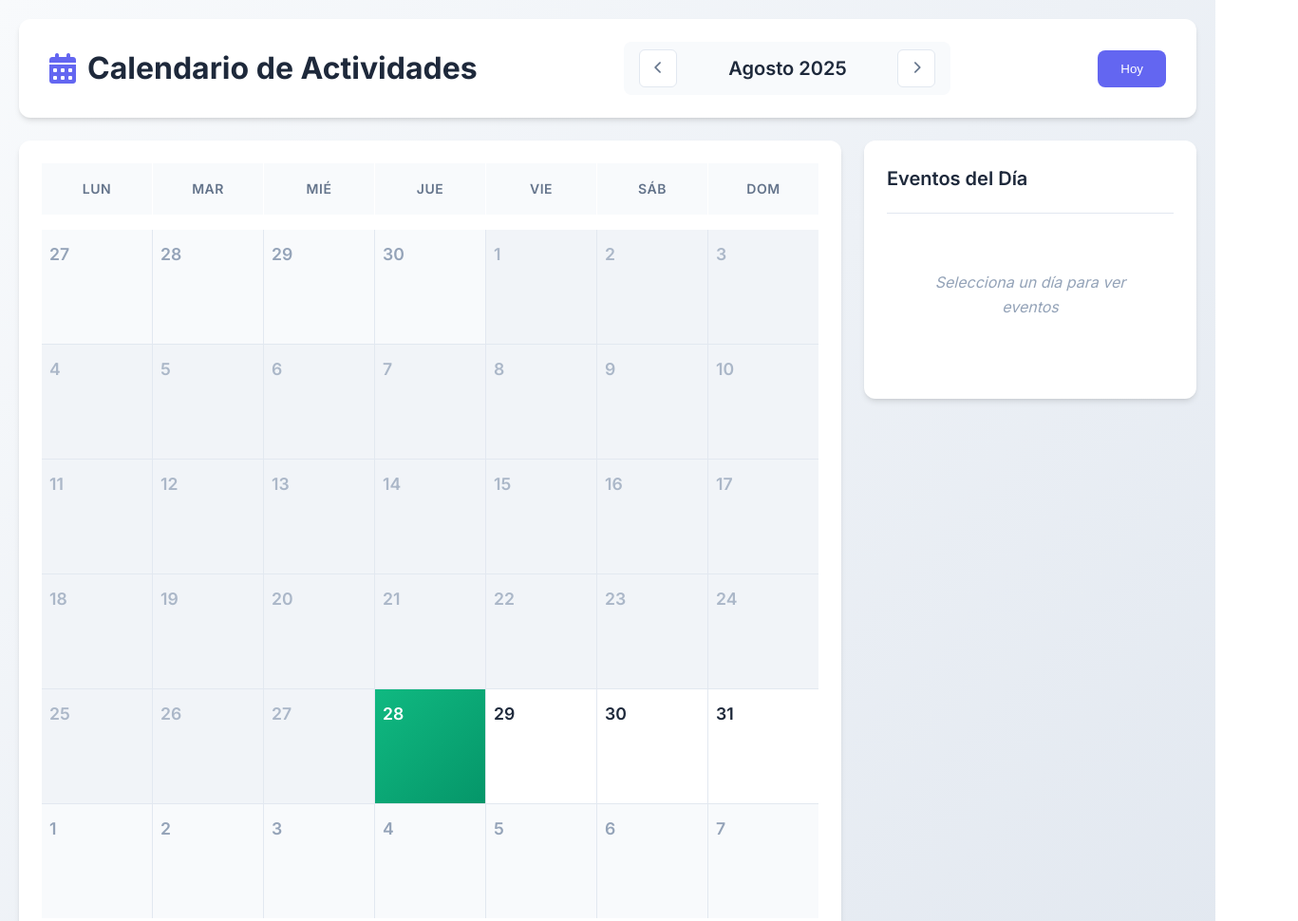
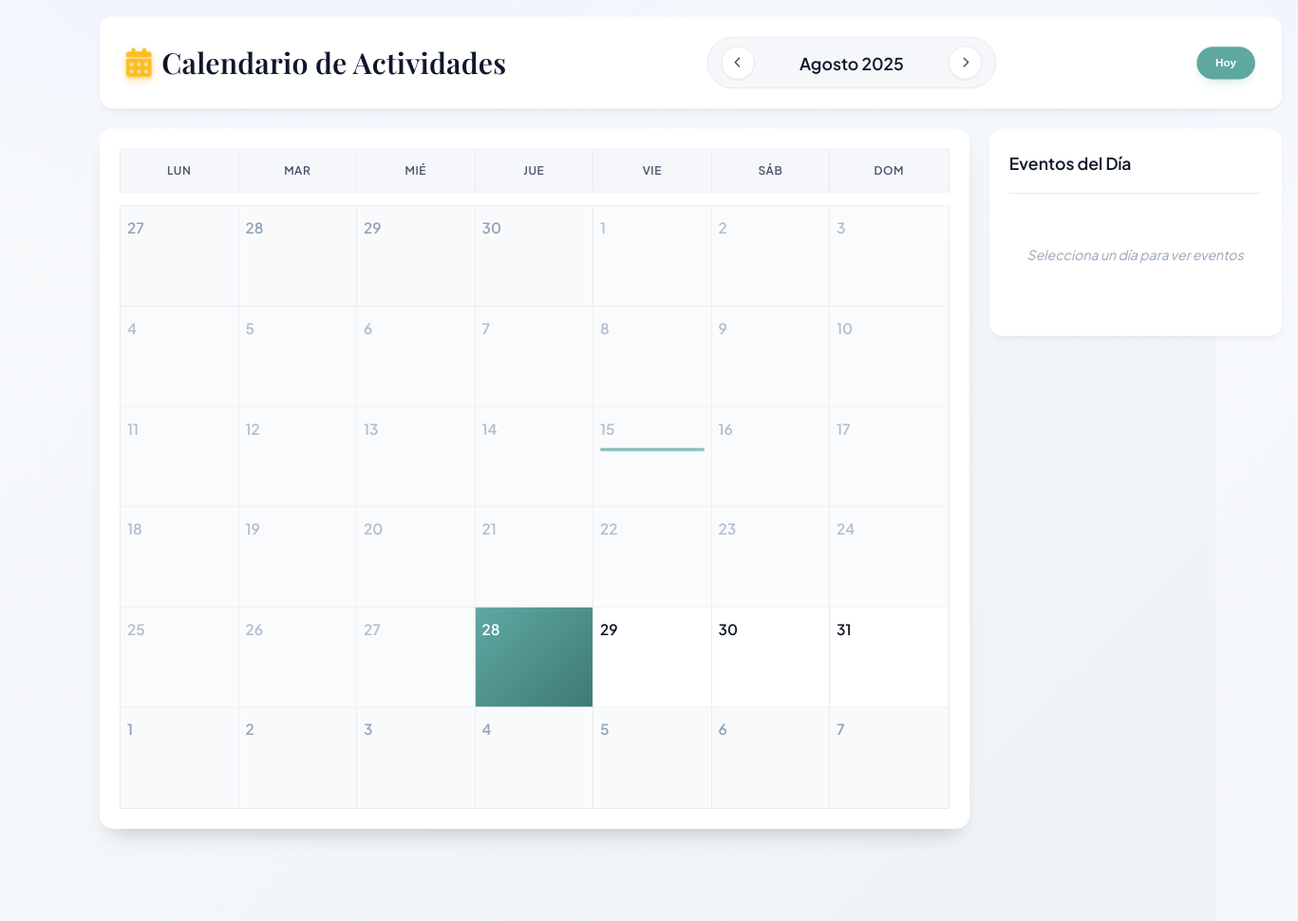
Before and after one commit to labiblio/calendario, a plain HTML site: page index.html in a window 1280 px wide. Shown: the top 970 px of the page at 95% size, 1367 px wide, since content can reach past the window. Drawn offline with nearby package versions, Linux system fonts and the light colour scheme.

Commit message:
Add files via upload

```diff
--- a/index.html
+++ b/index.html
@@ -5,7 +5,7 @@
     <meta name="viewport" content="width=device-width, initial-scale=1.0">
     <title>Calendario de Actividades</title>
     <link rel="stylesheet" href="styles.css">
-    <link href="https://fonts.googleapis.com/css2?family=Inter:wght@300;400;500;600;700&display=swap" rel="stylesheet">
+    <link href="https://fonts.googleapis.com/css2?family=Plus+Jakarta+Sans:wght@300;400;500;600;700&family=Playfair+Display:wght@600;700&display=swap" rel="stylesheet">
     <link href="https://cdnjs.cloudflare.com/ajax/libs/font-awesome/6.0.0/css/all.min.css" rel="stylesheet">
 </head>
 <body>
--- a/script.js
+++ b/script.js
@@ -4,12 +4,15 @@ class CalendarApp {
         this.selectedDate = null;
         this.events = this.loadEvents();
         this.editingEvent = null;
+        this.includeCanaryHolidays = true; // include Canary Islands holidays
+        this.holidays = {}; // populated per year
 
         this.init();
     }
 
     init() {
         this.bindEvents();
+        this.holidays = this.buildHolidays(this.currentDate.getFullYear());
         this.renderCalendar();
         this.updateCurrentMonthDisplay();
     }
@@ -50,6 +53,11 @@ class CalendarApp {
 
         const year = this.currentDate.getFullYear();
         const month = this.currentDate.getMonth();
+
+        // Refresh holidays if year changed
+        if (!this.holidays || this.holidays.__year !== year) {
+            this.holidays = this.buildHolidays(year);
+        }
 
         // Get first day of month and number of days
         const firstDay = new Date(year, month, 1);
@@ -122,8 +130,8 @@ class CalendarApp {
             const dayEventsEl = document.createElement('div');
             dayEventsEl.className = 'day-events';
 
-            // Add events for this day
-            const dayEvents = this.events[dateKey] || [];
+            // Add events (user + holidays) for this day
+            const dayEvents = this.getCombinedEventsForDate(dateKey);
             dayEvents.slice(0, 3).forEach(event => {
                 const eventDot = document.createElement('div');
                 eventDot.className = `event-dot ${event.type}`;
@@ -143,22 +151,22 @@ class CalendarApp {
             dayElement.appendChild(dayEventsEl);
 
             // Add click event
-            dayElement.addEventListener('click', () => {
-                this.selectDate(currentYear, adjustedMonth, dayNumber);
+            dayElement.addEventListener('click', (e) => {
+                this.selectDate(currentYear, adjustedMonth, dayNumber, e.currentTarget);
             });
 
             calendarDays.appendChild(dayElement);
         }
     }
 
-    selectDate(year, month, day) {
+    selectDate(year, month, day, clickedEl) {
         // Remove previous selection
         document.querySelectorAll('.calendar-day.selected').forEach(el => {
             el.classList.remove('selected');
         });
 
         // Add selection to clicked day
-        event.currentTarget.classList.add('selected');
+        if (clickedEl) clickedEl.classList.add('selected');
 
         this.selectedDate = new Date(year, month, day);
         this.updateSelectedDateDisplay();
@@ -201,34 +209,35 @@ class CalendarApp {
         }
 
         const dateKey = this.getDateKey(this.selectedDate);
-        const dayEvents = this.events[dateKey] || [];
+        const dayEvents = this.getCombinedEventsForDate(dateKey);
 
-        if (dayEvents.length === 0) {
-            eventsList.innerHTML = '<p class="no-events">No hay eventos para este día</p>';
-            return;
-        }
-
-        // Sort events by time
+        // Sort events by time (holidays first, then by time)
         dayEvents.sort((a, b) => {
+            const ah = a.readOnly ? 0 : 1;
+            const bh = b.readOnly ? 0 : 1;
+            if (ah !== bh) return ah - bh;
             if (!a.time && !b.time) return 0;
             if (!a.time) return 1;
             if (!b.time) return -1;
             return a.time.localeCompare(b.time);
         });
 
-        eventsList.innerHTML = dayEvents.map(event => `
-            <div class="event-item ${event.type}" data-event-id="${event.id}">
-                <div class="event-title">${event.title}</div>
+        eventsList.innerHTML = dayEvents.map(event => {
+            const isHoliday = !!event.readOnly;
+            return `
+            <div class="event-item ${event.type}${isHoliday ? ' holiday' : ''}" ${isHoliday ? '' : `data-event-id="${event.id}"`}>
+                <div class="event-title">${event.title}${isHoliday ? ' <span class="badge-holiday">Festivo</span>' : ''}</div>
                 ${event.time ? `<div class="event-time">${event.time}${event.duration ? ` (${event.duration} min)` : ''}</div>` : ''}
                 ${event.description ? `<div class="event-description">${event.description}</div>` : ''}
-                <span class="event-priority ${event.priority}">${this.getPriorityText(event.priority)}</span>
-            </div>
-        `).join('');
+                ${isHoliday ? '' : `<span class="event-priority ${event.priority}">${this.getPriorityText(event.priority)}</span>`}
+            </div>`;
+        }).join('');
 
-        // Add click events to edit events
+        // Add click events to edit events (ignore holidays)
         eventsList.querySelectorAll('.event-item').forEach(item => {
             item.addEventListener('click', () => {
                 const eventId = item.dataset.eventId;
+                if (!eventId) return;
                 this.editEvent(eventId);
             });
         });
@@ -251,12 +260,14 @@ class CalendarApp {
 
     nextMonth() {
         this.currentDate.setMonth(this.currentDate.getMonth() + 1);
+        this.holidays = this.buildHolidays(this.currentDate.getFullYear());
         this.renderCalendar();
         this.updateCurrentMonthDisplay();
     }
 
     goToToday() {
         this.currentDate = new Date();
+        this.holidays = this.buildHolidays(this.currentDate.getFullYear());
         this.renderCalendar();
         this.updateCurrentMonthDisplay();
     }
@@ -386,6 +397,12 @@ class CalendarApp {
         return `${date.getFullYear()}-${String(date.getMonth() + 1).padStart(2, '0')}-${String(date.getDate()).padStart(2, '0')}`;
     }
 
+    getCombinedEventsForDate(dateKey) {
+        const userEvents = this.events[dateKey] || [];
+        const holidayEvents = this.holidays[dateKey] || [];
+        return [...holidayEvents, ...userEvents];
+    }
+
     loadEvents() {
         try {
             const stored = localStorage.getItem('calendarEvents');
@@ -404,6 +421,43 @@ class CalendarApp {
             alert('Error al guardar los eventos. Por favor, intenta de nuevo.');
         }
     }
+
+    buildHolidays(year) {
+        // Spanish National Holidays + Canary Islands (2025)
+        // readOnly=true so they cannot be edited
+        const map = { __year: year };
+        const add = (dateStr, title) => {
+            if (!map[dateStr]) map[dateStr] = [];
+            map[dateStr].push({ id: `h-${dateStr}-${title}`.toLowerCase(), title, type: 'holiday', priority: 'medium', readOnly: true });
+        };
+
+        // Helper to format
+        const d = (m, d) => `${year}-${String(m).padStart(2,'0')}-${String(d).padStart(2,'0')}`;
+
+        // Fixed-date National holidays
+        add(d(1,1), 'Año Nuevo');
+        add(d(1,6), 'Epifanía del Señor');
+        add(d(5,1), 'Día del Trabajador');
+        add(d(8,15), 'Asunción de la Virgen');
+        add(d(10,12), 'Fiesta Nacional de España');
+        add(d(11,1), 'Todos los Santos');
+        add(d(12,6), 'Día de la Constitución Española');
+        add(d(12,8), 'Inmaculada Concepción');
+        add(d(12,25), 'Navidad del Señor');
+
+        // Movable National (2025 approximate common dates)
+        // For accuracy, these can be computed or loaded from an official source later
+        add(d(4,18), 'Viernes Santo');
+
+        // Canary Islands specific
+        if (this.includeCanaryHolidays) {
+            add(d(5,30), 'Día de Canarias');
+            // Add island-wide Jueves Santo (commonly observed)
+            add(d(4,17), 'Jueves Santo (Canarias)');
+        }
+
+        return map;
+    }
 }
 
 // Initialize the calendar app when the page loads
--- a/styles.css
+++ b/styles.css
@@ -6,36 +6,52 @@
 }
 
 :root {
-    --primary-color: #6366f1;
-    --primary-hover: #5855eb;
-    --secondary-color: #f8fafc;
-    --accent-color: #10b981;
-    --danger-color: #ef4444;
-    --warning-color: #f59e0b;
-    --text-primary: #1e293b;
-    --text-secondary: #64748b;
-    --text-muted: #94a3b8;
-    --border-color: #e2e8f0;
+    /* Refined elegant palette */
+    --ui-scale: 0.88; /* Global UI scale (adjust to fit screen) */
+    --primary-color: #374151; /* Slate 700 - dark elegant gray */
+    --primary-hover: #1f2937; /* Slate 800 - darker hover */
+    /* Aqua gray accent for Today and Add Event */
+    --aqua-gray: #5fa8a2; /* desaturated teal */
+    --aqua-gray-hover: #4c8e89; /* darker */
+    --aqua-gray-strong: #3f7a74; /* gradient end */
+    /* Summer accent to pair with aqua and gray (yellowish orange) */
+    --summer-accent: #fbbf24; /* Amber 400 - more yellow */
+    --summer-accent-strong: #f59e0b; /* Amber 500 */
+    --secondary-color: #f6f7fb; /* soft background block */
+    --accent-color: #0ea5e9; /* Sky 500 for accents like today gradient */
+    --danger-color: #e11d48; /* Rose 600 */
+    --warning-color: #f59e0b; /* Amber 500 */
+    --text-primary: #0f172a; /* Slate 900 */
+    --text-secondary: #475569; /* Slate 600 */
+    --text-muted: #94a3b8; /* Slate 400 */
+    --border-color: #e5e7eb; /* Gray 200 */
+    --grid-line: #e5e7eb; /* Unified grid line tone */
     --background: #ffffff;
     --shadow-sm: 0 1px 2px 0 rgb(0 0 0 / 0.05);
-    --shadow-md: 0 4px 6px -1px rgb(0 0 0 / 0.1), 0 2px 4px -2px rgb(0 0 0 / 0.1);
-    --shadow-lg: 0 10px 15px -3px rgb(0 0 0 / 0.1), 0 4px 6px -4px rgb(0 0 0 / 0.1);
-    --radius: 8px;
-    --radius-lg: 12px;
+    --shadow-md: 0 6px 12px -6px rgb(16 24 40 / 0.08), 0 2px 6px -2px rgb(16 24 40 / 0.06);
+    --shadow-lg: 0 20px 30px -15px rgb(16 24 40 / 0.15), 0 10px 20px -10px rgb(16 24 40 / 0.1);
+    --radius: 10px;
+    --radius-lg: 16px;
 }
 
 body {
-    font-family: 'Inter', -apple-system, BlinkMacSystemFont, sans-serif;
-    background: linear-gradient(135deg, #f8fafc 0%, #e2e8f0 100%);
+    font-family: 'Plus Jakarta Sans', -apple-system, BlinkMacSystemFont, "Segoe UI", Roboto, Helvetica, Arial, sans-serif;
+    background: radial-gradient(1200px 600px at 20% -10%, #eef2ff 0%, transparent 60%),
+                radial-gradient(1200px 600px at 120% 10%, #f0f9ff 0%, transparent 60%),
+                linear-gradient(135deg, #f8fafc 0%, #eef2f7 100%);
     color: var(--text-primary);
-    line-height: 1.6;
+    line-height: 1.65;
     min-height: 100vh;
 }
 
 .container {
-    max-width: 1400px;
+    max-width: calc(1400px / var(--ui-scale));
     margin: 0 auto;
     padding: 20px;
+    /* Scale entire UI proportionally without browser zoom */
+    transform: scale(var(--ui-scale));
+    transform-origin: top center;
+    width: calc(100% / var(--ui-scale));
 }
 
 /* Header */
@@ -57,8 +73,10 @@ body {
 }
 
 .title {
-    font-size: 2rem;
-    font-weight: 700;
+    font-family: 'Playfair Display', Georgia, serif;
+    font-size: 2.15rem;
+    font-weight: 600; /* slightly lighter but elegant */
+    letter-spacing: 0.2px;
     color: var(--text-primary);
     display: flex;
     align-items: center;
@@ -66,7 +84,8 @@ body {
 }
 
 .title i {
-    color: var(--primary-color);
+    color: var(--summer-accent);
+    text-shadow: 0 4px 10px rgba(245, 158, 11, 0.35), 0 1px 3px rgba(251, 191, 36, 0.5);
 }
 
 .nav-controls {
@@ -74,14 +93,15 @@ body {
     align-items: center;
     gap: 16px;
     background: var(--secondary-color);
-    padding: 8px 16px;
-    border-radius: var(--radius);
+    padding: 10px 16px;
+    border-radius: 999px;
+    border: 1px solid var(--border-color);
 }
 
 .nav-btn {
     background: var(--background);
     border: 1px solid var(--border-color);
-    border-radius: 6px;
+    border-radius: 999px;
     width: 40px;
     height: 40px;
     display: flex;
@@ -90,6 +110,7 @@ body {
     cursor: pointer;
     transition: all 0.2s ease;
     color: var(--text-secondary);
+    box-shadow: var(--shadow-sm);
 }
 
 .nav-btn:hover {
@@ -108,18 +129,19 @@ body {
 }
 
 .today-btn {
-    background: var(--primary-color);
+    background: var(--aqua-gray);
     color: white;
     border: none;
-    padding: 12px 24px;
-    border-radius: var(--radius);
-    font-weight: 500;
+    padding: 12px 22px;
+    border-radius: 999px;
+    font-weight: 600;
     cursor: pointer;
     transition: all 0.2s ease;
+    box-shadow: 0 8px 16px -8px rgba(95,168,162,0.4);
 }
 
 .today-btn:hover {
-    background: var(--primary-hover);
+    background: var(--aqua-gray-hover);
     transform: translateY(-1px);
 }
 
@@ -135,7 +157,7 @@ body {
 .calendar-container {
     background: var(--background);
     border-radius: var(--radius-lg);
-    box-shadow: var(--shadow-md);
+    box-shadow: var(--shadow-lg);
     overflow: hidden;
 }
 
@@ -146,26 +168,33 @@ body {
 .weekdays {
     display: grid;
     grid-template-columns: repeat(7, 1fr);
-    gap: 1px;
+    gap: 0; /* avoid missing or double lines */
     margin-bottom: 16px;
+    border: 1px solid var(--grid-line);
 }
 
 .weekday {
-    padding: 16px 8px;
+    padding: 14px 8px;
     text-align: center;
     font-weight: 600;
     color: var(--text-secondary);
     background: var(--secondary-color);
-    font-size: 0.875rem;
+    font-size: 0.85rem;
     text-transform: uppercase;
-    letter-spacing: 0.5px;
+    letter-spacing: 0.6px;
+    border-right: 1px solid var(--grid-line);
+    box-sizing: border-box;
+}
+
+.weekday:last-child {
+    border-right: none;
 }
 
 .calendar-days {
     display: grid;
     grid-template-columns: repeat(7, 1fr);
-    gap: 1px;
-    background: var(--border-color);
+    gap: 0; /* match header grid (no gaps) */
+    border: 1px solid var(--grid-line); /* same outer frame as header */
 }
 
 .calendar-day {
@@ -177,11 +206,25 @@ body {
     position: relative;
     display: flex;
     flex-direction: column;
+    border-right: 1px solid var(--grid-line); /* vertical lines */
+    border-bottom: 1px solid var(--grid-line); /* horizontal lines */
+    box-sizing: border-box;
+    min-width: 0; /* prevent content from expanding column width */
+}
+
+/* remove right border on last column of each week */
+.calendar-day:nth-child(7n) {
+    border-right: none;
+}
+
+/* remove bottom border on last row */
+.calendar-day:nth-last-child(-n+7) {
+    border-bottom: none;
 }
 
 .calendar-day:hover {
     background: var(--secondary-color);
-    transform: scale(1.02);
+    transform: translateY(-2px);
     z-index: 1;
 }
 
@@ -191,9 +234,9 @@ body {
 }
 
 .calendar-day.today {
-    background: linear-gradient(135deg, var(--accent-color), #059669);
+    background: linear-gradient(135deg, var(--aqua-gray), var(--aqua-gray-strong));
     color: white;
-    font-weight: 600;
+    font-weight: 700;
 }
 
 .calendar-day.other-month {
@@ -227,27 +270,38 @@ body {
     display: flex;
     flex-direction: column;
     gap: 2px;
+    min-width: 0; /* allow shrinking within grid cell */
 }
 
 .event-dot {
+    display: block;
     width: 100%;
     height: 4px;
     border-radius: 2px;
-    font-size: 0.75rem;
-    padding: 2px 4px;
-    border-radius: 3px;
-    color: white;
+    box-sizing: border-box;
+    font-size: 0; /* avoid text affecting layout for color bars */
+    line-height: 0;
+    padding: 0; /* keep thin bar height consistent */
+    color: transparent; /* hide text in bars */
     text-overflow: ellipsis;
     overflow: hidden;
     white-space: nowrap;
 }
 
-.event-dot.meeting { background: #3b82f6; }
-.event-dot.appointment { background: #8b5cf6; }
-.event-dot.event { background: #10b981; }
-.event-dot.plan { background: #f59e0b; }
-.event-dot.interest { background: #ec4899; }
-.event-dot.other { background: var(--text-secondary); }
+.event-dot.meeting { background: #4f46e5; }
+.event-dot.appointment { background: #6b7280; }
+.event-dot.event { background: #16a34a; }
+.event-dot.plan { background: #f4a261; }
+.event-dot.interest { background: #db2777; }
+.event-dot.holiday { background: var(--aqua-gray); }
+.event-dot.other {
+    background: var(--text-secondary);
+    height: auto; /* allow label height */
+    padding: 2px 4px;
+    font-size: 0.7rem; /* show "+N más" label */
+    line-height: 1.2;
+    color: white; /* readable label */
+}
 
 /* Sidebar */
 .sidebar {
@@ -301,21 +355,34 @@ body {
 }
 
 .event-item:hover {
-    background: #e2e8f0;
+    background: #eaeef7;
     transform: translateX(4px);
 }
 
 .event-item.meeting { border-left-color: #3b82f6; }
-.event-item.appointment { border-left-color: #8b5cf6; }
+.event-item.appointment { border-left-color: #6b7280; }
 .event-item.event { border-left-color: #10b981; }
 .event-item.plan { border-left-color: #f59e0b; }
 .event-item.interest { border-left-color: #ec4899; }
+.event-item.holiday { border-left-color: var(--aqua-gray); cursor: default; }
 .event-item.other { border-left-color: var(--text-secondary); }
 
 .event-title {
     font-weight: 600;
     color: var(--text-primary);
     margin-bottom: 4px;
+}
+
+.badge-holiday {
+    display: inline-block;
+    margin-left: 8px;
+    padding: 2px 8px;
+    border-radius: 999px;
+    font-size: 0.7rem;
+    font-weight: 600;
+    color: var(--aqua-gray-strong);
+    background: rgba(95,168,162,0.12);
+    border: 1px solid rgba(95,168,162,0.25);
 }
 
 .event-time {
@@ -356,22 +423,23 @@ body {
 
 .add-event-btn {
     width: 100%;
-    background: var(--primary-color);
+    background: var(--aqua-gray);
     color: white;
     border: none;
     padding: 12px 16px;
     border-radius: var(--radius);
-    font-weight: 500;
+    font-weight: 600;
     cursor: pointer;
     transition: all 0.2s ease;
     display: flex;
     align-items: center;
     justify-content: center;
     gap: 8px;
+    box-shadow: 0 8px 16px -8px rgba(95,168,162,0.35);
 }
 
 .add-event-btn:hover {
-    background: var(--primary-hover);
+    background: var(--aqua-gray-hover);
     transform: translateY(-2px);
 }
 
```
